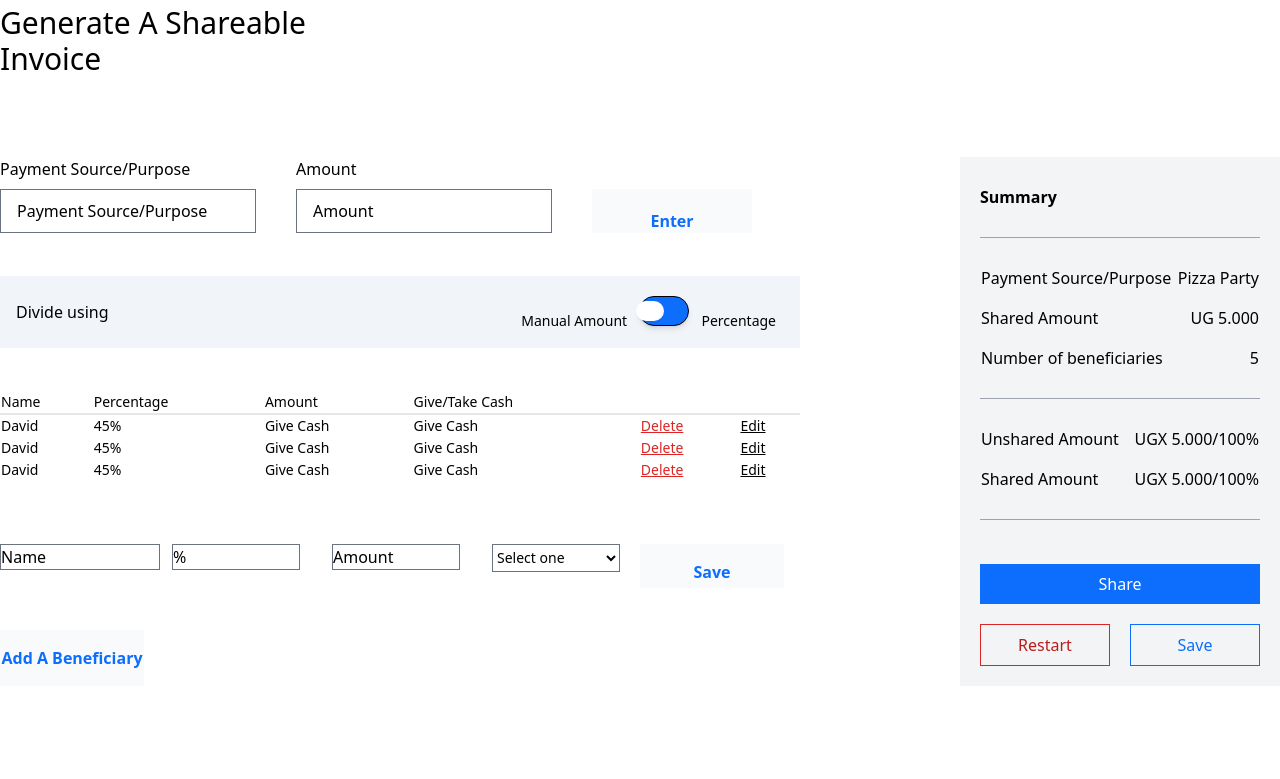
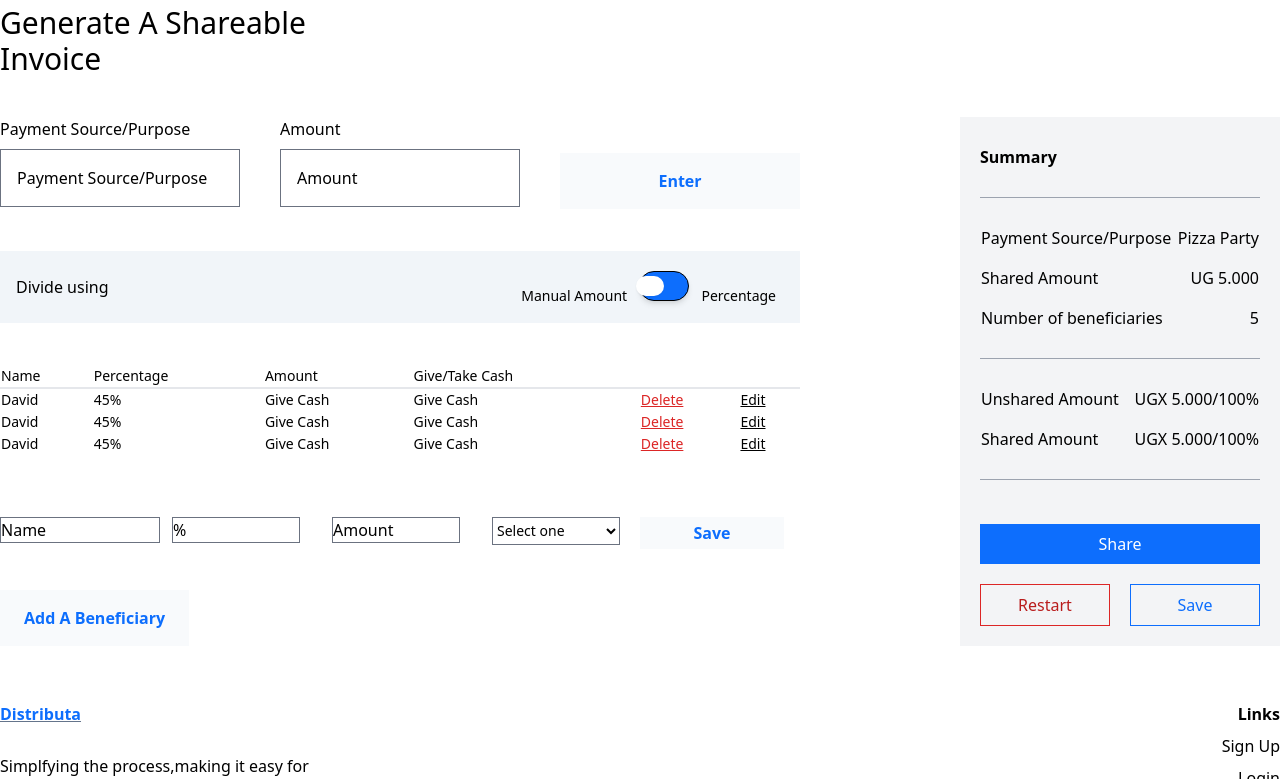
Before and after one commit to nakayizakevina/Distributa, a website: page index.html in a window 1280 px wide. Shown: the part 1270-2049 px from the top of the page. Drawn offline with Linux system fonts and the light colour scheme.

Commit message:
made changes to the buttons in Generate a shareable invoice

```diff
--- a/index.html
+++ b/index.html
@@ -141,31 +141,30 @@
 					Invoice
 				</h2>
 			</article>
-			<section class="flex justify-between py-10">
+			<section class="flex justify-between ">
 				<div>
 
-					<div class="w-full h-full  flex flex-col justify-between">
+					<div class="w-full h-full  flex flex-col justify-between ">
 						<div class="flex  gap-10">
-							<div class="w-64">
+							<div class="w-1/3">
 								<label class="block">Payment Source/Purpose</label>
 								<input
-									class="w-full h-11 border border-gray-500 p-4 mt-2 placeholder-black"
+									class="w-full  border border-gray-500 p-4 mt-2 placeholder-black"
 									type="text"
 									placeholder="Payment Source/Purpose"
 								/>
 							</div>
-							<div class="w-64">
+							<div class="w-1/3">
 								<label class="block">Amount</label>
 								<input
-									class="w-full h-11 border border-gray-500 p-4 mt-2 placeholder-black"
+									class="w-full  border border-gray-500 p-4 mt-2 placeholder-black"
 									type="text"
 									placeholder="Amount"
 								/>
 							</div>
-							<div class="w-1/5">
-								<br />
+							<div class="w-1/3">
 								<button
-									class="w-full h-11 text-center bg-slate-50 p-5 mt-2 text-blue font-bold"
+									class="w-full text-center bg-slate-50 py-4 px-6 mt-9 text-blue font-bold"
 								>
 									Enter
 								</button>
@@ -275,13 +274,14 @@
 								<option value="">Give cash</option>
 							</select>
 							<div>
-								<button class="bg-slate-50 w-36 h-11 font-bold text-blue py-4">
+								<button class="bg-slate-50 w-36 h-7 flex justify-center items-center font-bold text-blue py-4">
 									Save
 								</button>
 							</div>
 						</div>
+
 						<button
-							class="text-blue-800 bg-slate-50 font-bold text-blue border-none w-36 py-4"
+							class="text-blue-800 bg-slate-50 font-bold w-fit text-blue border-none py-4 px-6"
 						>
 							Add A Beneficiary
 						</button>
```
Also changed, not shown: myinvoice.html (+2 -2 lines), output.css.
